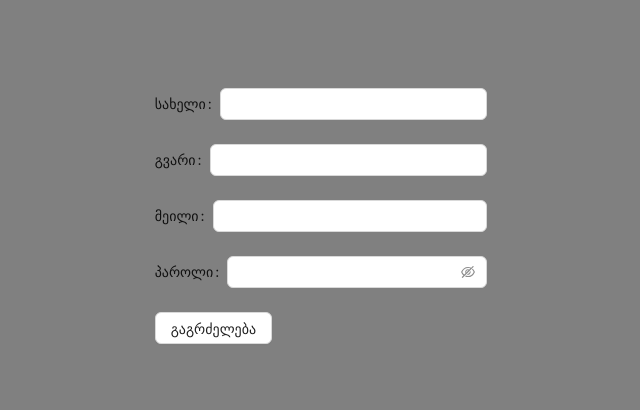
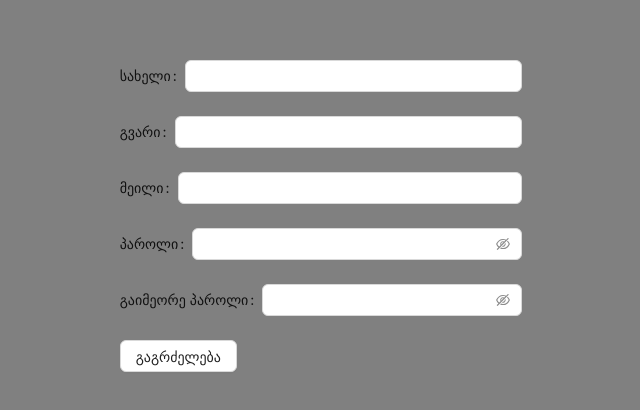
Before and after one commit to kuchadze/boiler-frontend, a Next.js app: page /register in a window 1280 px wide. Shown: the part 184-594 px from the top of the page, without its empty margins (319-959 px from the left). Built offline with nearby package versions, Linux system fonts and the light colour scheme; no server answers.

Commit message:
chore: added confirm password

```diff
--- a/app/(auth)/register/components/RegisterForm.tsx
+++ b/app/(auth)/register/components/RegisterForm.tsx
@@ -42,7 +42,14 @@ const RegisterForm: ComponentType = () => {
         <Controller
           name={'password'}
           control={control}
-          render={({ field }) => <Input.Password {...field} type={'email'} />}
+          render={({ field }) => <Input.Password {...field} />}
+        />
+      </Form.Item>
+      <Form.Item label={'გაიმეორე პაროლი'}>
+        <Controller
+          name={'confirmPassword'}
+          control={control}
+          render={({ field }) => <Input.Password {...field} />}
         />
       </Form.Item>
       <Button htmlType={'submit'}>გაგრძელება</Button>
--- a/app/(auth)/register/interfaces/register.interface.ts
+++ b/app/(auth)/register/interfaces/register.interface.ts
@@ -3,4 +3,5 @@ export interface RegisterInterface {
   lastName: string;
   email: string;
   password: string;
+  confirmPassword: string;
 }
--- a/app/(auth)/register/schemas/register.schema.ts
+++ b/app/(auth)/register/schemas/register.schema.ts
@@ -1,5 +1,5 @@
-import { IsEmail, IsString } from 'class-validator';
 import { RegisterInterface } from '@/app/(auth)/register/interfaces/register.interface';
+import { IsEmail, IsString, Validate } from 'class-validator';
 
 export class RegisterSchema implements RegisterInterface {
   @IsString()
@@ -14,12 +14,22 @@ export class RegisterSchema implements RegisterInterface {
   @IsString()
   password!: string;
 
+  @IsString()
+  @Validate(
+    (data: RegisterSchema) => {
+      return data.password === data.confirmPassword;
+    },
+    { message: 'password do not much' },
+  )
+  confirmPassword!: string;
+
   toPlain(): RegisterInterface {
     return {
       firstName: this.firstName,
       lastName: this.lastName,
       email: this.email,
       password: this.password,
+      confirmPassword: this.confirmPassword,
     };
   }
 }
```
